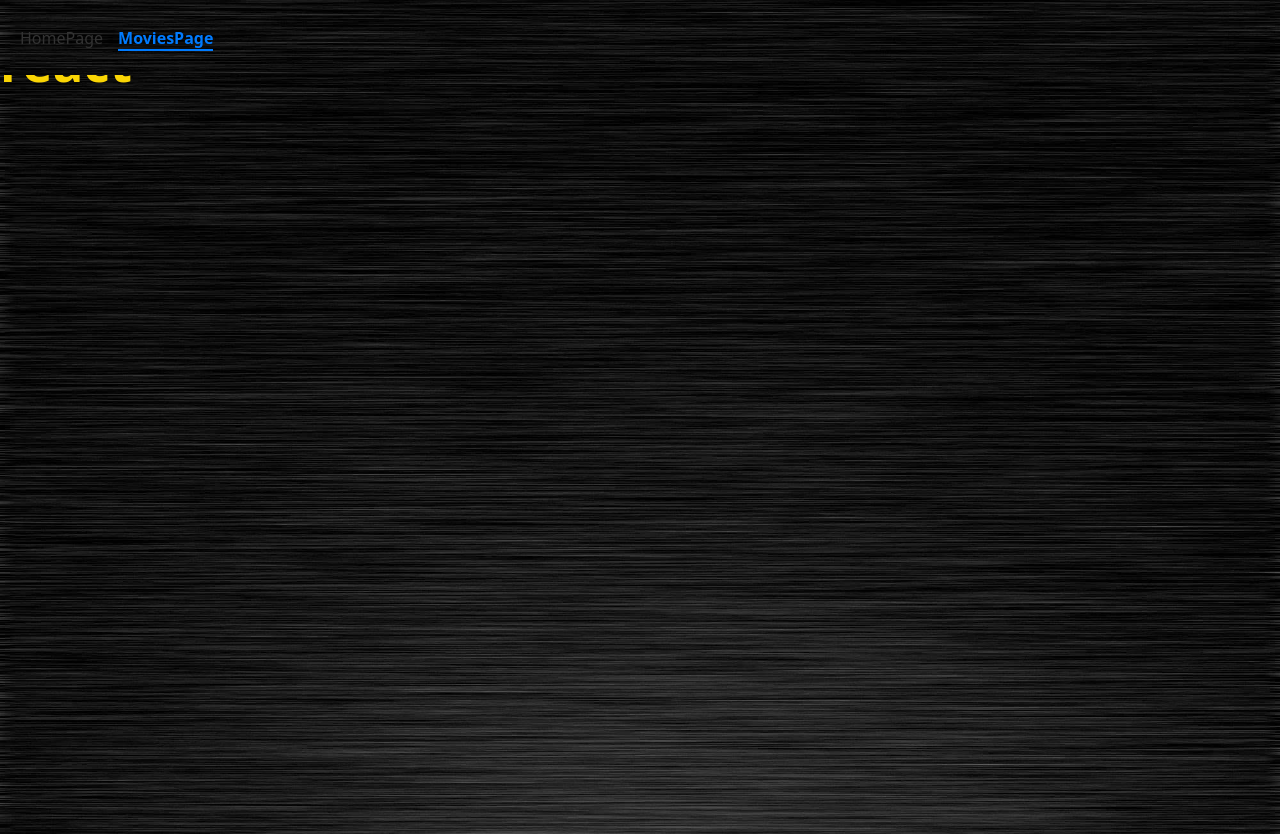
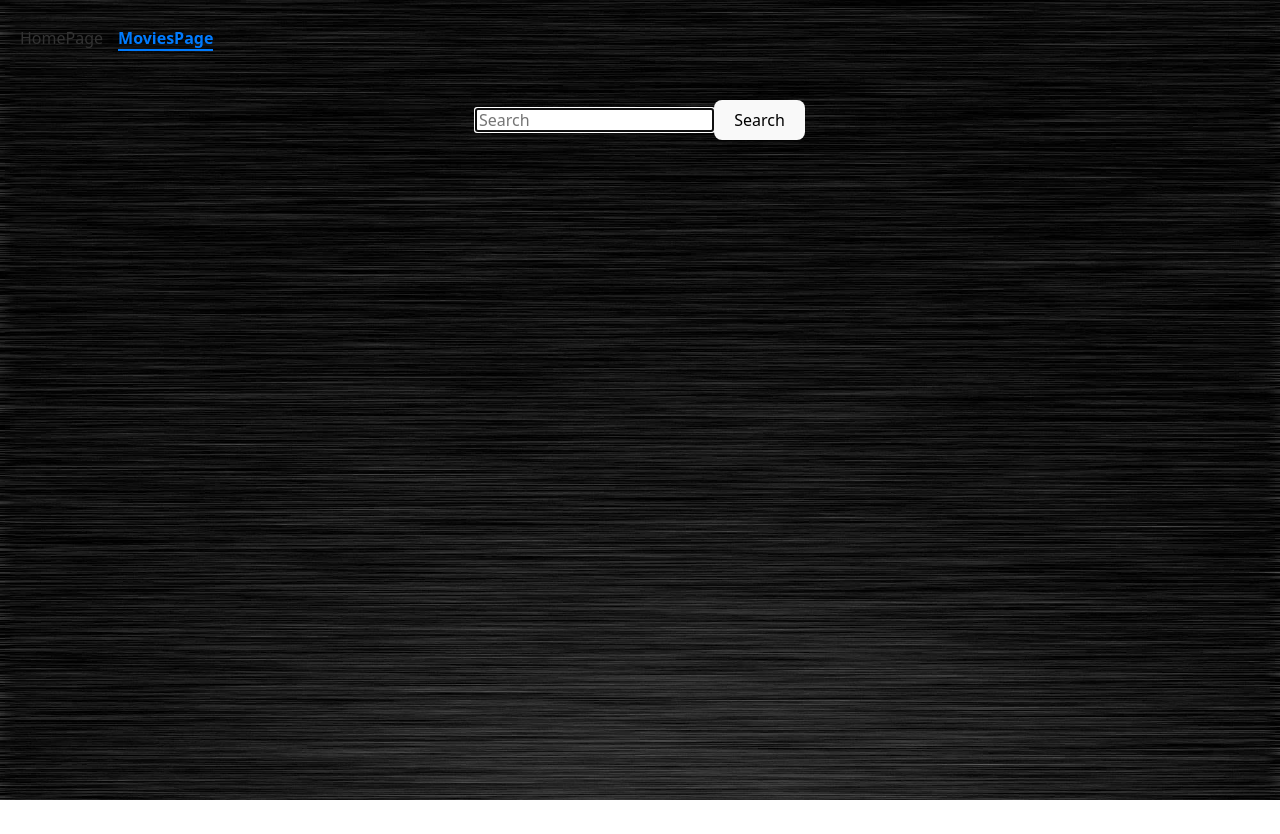
Before and after one commit to andrelux-ua/goit-react-hw-05, a React (Vite) app: page /movies in a window 1280 px wide. After the commit the page ends 800 px from the top, so only its background shows below. Built offline with nearby package versions, Linux system fonts and the light colour scheme; no server answers.

Commit message:
MoviesPage

```diff
--- a/package.json
+++ b/package.json
@@ -18,6 +18,7 @@
     "react-dom": "^19.0.0",
     "react-router-dom": "^7.3.0",
     "react-spinners": "^0.15.0",
+    "use-debounce": "^10.0.4",
     "yup": "^1.6.1"
   },
   "devDependencies": {
--- /dev/null
+++ b/src/components/LoadMoreBtn/LoadMoreBtn.jsx
@@ -0,0 +1,11 @@
+function LoadMoreBtn({ onClick }) {
+  return (
+    <div className="loadMoreContainer">
+      <button onClick={onClick} className="loadMoreButton">
+        Load more
+      </button>
+    </div>
+  );
+}
+
+export default LoadMoreBtn;
--- a/src/components/SearchMovies/SearchMovies.jsx
+++ b/src/components/SearchMovies/SearchMovies.jsx
@@ -1,12 +1,41 @@
-import { searchMovies } from '../../movieServis';
 import { Formik, Form, Field, ErrorMessage } from 'formik';
 import * as Yup from 'yup';
 
-function SearchMovies() {
+function SearchMovies({ onSubmit }) {
+  const validationSchema = Yup.object({
+    searchMovies: Yup.string()
+      .trim()
+      .min(1, 'Please enter a search term')
+      .required('Search field cannot be empty'),
+  });
+
   return (
-    <>
-      <Formik></Formik>
-    </>
+    <Formik
+      initialValues={{ searchMovies: '' }}
+      validationSchema={validationSchema}
+      validateOnBlur={false}
+      validateOnChange={false}
+      onSubmit={(values, actions) => {
+        if (!values.searchMovies.trim()) {
+          toast.error('Please enter a search term');
+          return;
+        }
+        onSubmit(values.searchMovies);
+        actions.resetForm();
+      }}
+    >
+      <Form>
+        <Field
+          type="text"
+          name="searchMovies"
+          autoComplete="off"
+          autoFocus
+          placeholder="Search"
+        />
+        <button type="submit">Search</button>
+        <ErrorMessage name="searchMovies" component="div" />
+      </Form>
+    </Formik>
   );
 }
 
--- a/src/movieServis.js
+++ b/src/movieServis.js
@@ -16,11 +16,19 @@ export const getPopularMovies = async () => {
   const response = await fetchApi.get('/movie/popular');
   return response.data.results;
 };
+getPopularMovies().then(movies => console.log(movies));
 
 export const searchMovies = async query => {
   const response = await fetchApi.get('/search/movie', { params: { query } });
   return response.data.results;
 };
+// export const searchMovies = async (query, page = 1) => {
+//   const response = await fetchApi.get('/search/movie', {
+//     params: { query, page },
+//   });
+//   return response.data;
+// };
+// searchMovies('Inception').then(movies => console.log(movies));
 
 export const getMovieDetails = async movieId => {
   const response = await fetchApi.get(`/movie/${movieId}`);
--- a/src/pages/HomePage.jsx
+++ b/src/pages/HomePage.jsx
@@ -26,7 +26,7 @@ function HomePage() {
 
   return (
     <section style={{ paddingTop: '75px' }}>
-      <div style={{ paddingTop: '10px' }}>
+      <div style={{ textAlign: 'center', paddingTop: '10px' }}>
         <h2
           style={{
             color: 'white',
--- a/src/pages/MoviesPage.jsx
+++ b/src/pages/MoviesPage.jsx
@@ -1,7 +1,80 @@
+import { useEffect, useState } from 'react';
+import { useSearchParams } from 'react-router-dom';
+import { useDebounce } from 'use-debounce';
+import { searchMovies } from '../movieServis';
+import SearchMovies from '../components/SearchMovies/SearchMovies';
+import MovieList from '../components/MovieList/MovieList';
+import LoadMoreBtn from '../components/LoadMoreBtn/LoadMoreBtn';
+
 function MoviesPage() {
+  const [movies, setMovies] = useState([]);
+  const [isLoading, setIsLoading] = useState(false);
+  const [error, setError] = useState(false);
+  const [totalPages, setTotalPages] = useState(0);
+
+  const [searchParams, setSearchParams] = useSearchParams();
+  const query = searchParams.get('query') ?? '';
+  const page = parseInt(searchParams.get('page')) || 1;
+  const [debouncedQuery] = useDebounce(query, 300);
+
+  const changeSearchMovies = query => {
+    const nextParams = new URLSearchParams(searchParams);
+    if (query.trim() !== '') {
+      nextParams.set('query', query);
+    } else {
+      nextParams.delete('query');
+    }
+    setSearchParams(nextParams);
+  };
+
+  useEffect(() => {
+    if (!debouncedQuery) {
+      setMovies([]);
+      return;
+    }
+
+    async function getMovies() {
+      try {
+        setIsLoading(true);
+        setError(false);
+        const data = await searchMovies(debouncedQuery, page);
+        setMovies(prevMovies => (page === 1 ? data : [...prevMovies, ...data]));
+        setTotalPages(data.total_pages);
+      } catch {
+        setError(true);
+      } finally {
+        setIsLoading(false);
+      }
+    }
+
+    getMovies();
+  }, [debouncedQuery, page]);
+
+  const handleChangeQuery = newQuery => {
+    if (!newQuery.trim()) {
+      setSearchParams({});
+      setMovies([]);
+      return;
+    }
+    setSearchParams({ query: newQuery, page: 1 });
+    setMovies([]);
+  };
+
+  const handleLoadMore = () => {
+    setSearchParams({ query, page: page + 1 });
+  };
+
   return (
-    <div>
-      <h1>react</h1>
+    <div style={{ textAlign: 'center', paddingTop: '100px' }}>
+      <SearchMovies value={query} onSubmit={changeSearchMovies} />
+      {isLoading && <b>Loading movies...</b>}
+      {error && <b>Whoops, there was an error. Please reload the page...</b>}
+      {movies.length > 0 && (
+        <div>
+          <MovieList movies={movies} />
+          {page < totalPages && <LoadMoreBtn onClick={handleLoadMore} />}
+        </div>
+      )}
     </div>
   );
 }
```
Also changed, not shown: 1 other file (tests, documents, lock files or other folders).
